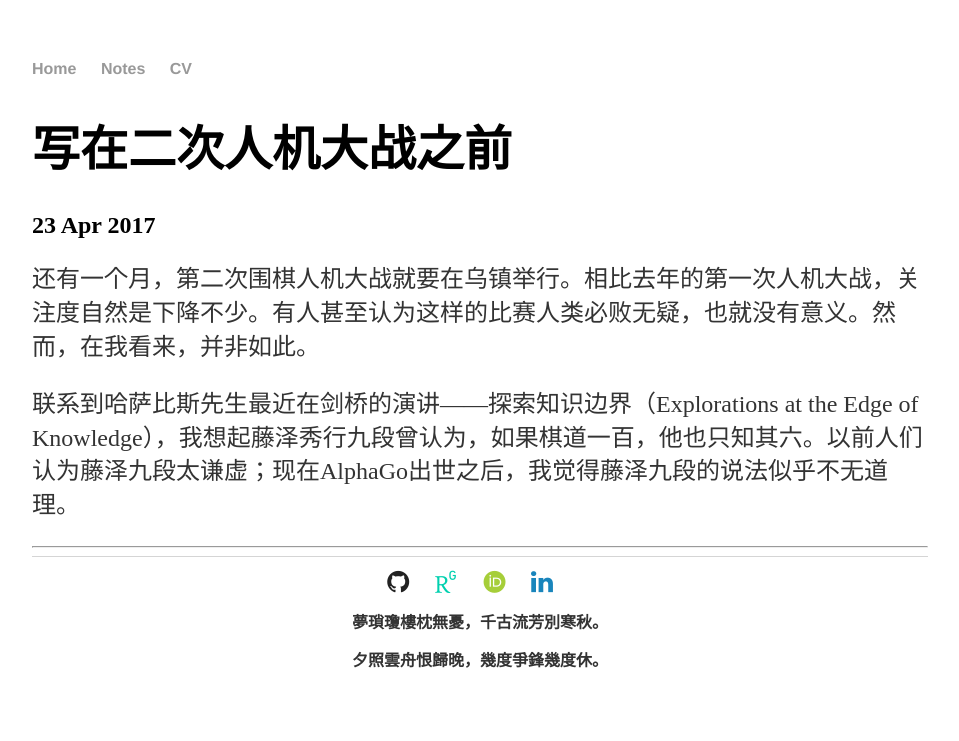
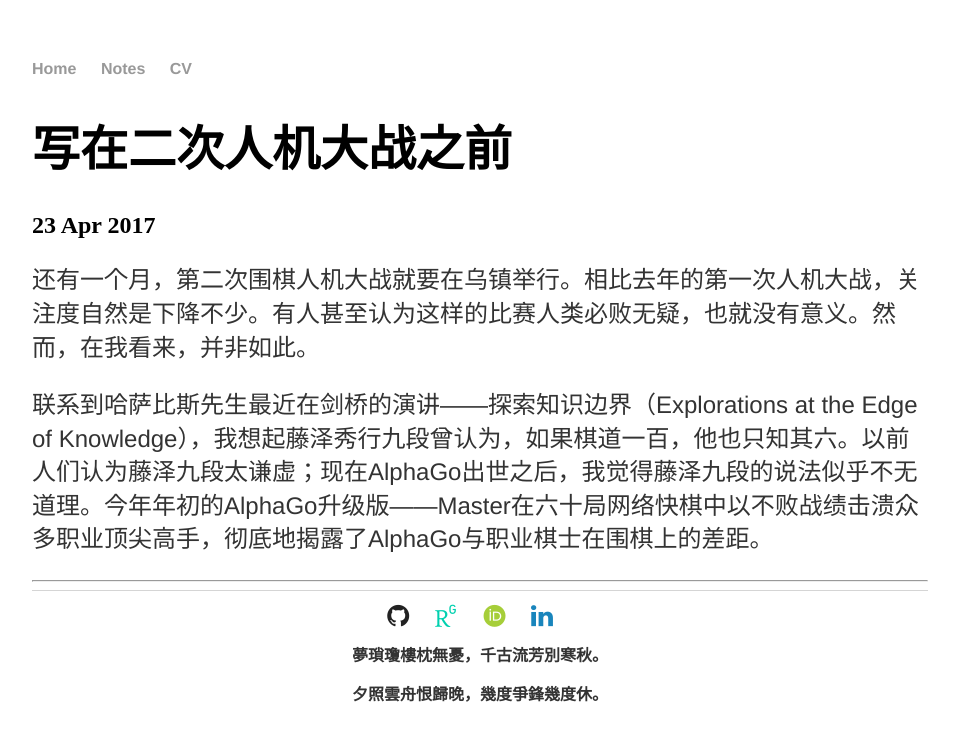
Before and after one commit to xin-huang/xin-huang.github.io, a Jekyll site: the page built from _posts/2017-04-23-写在二次人机大战之前.md, in a window 1280 px wide. Shown: the top 741 px of the page, without its empty margins (160-1119 px from the left). Built offline with Jekyll 4.4.1, drawn with Linux system fonts in a browser that asks for light colours; some web fonts are replaced; comment, search, counter and statistics services are not loaded.

Commit message:
Update css

```diff
--- a/_posts/2017-04-23-写在二次人机大战之前.md
+++ b/_posts/2017-04-23-写在二次人机大战之前.md
@@ -7,4 +7,4 @@
 
 还有一个月，第二次围棋人机大战就要在乌镇举行。相比去年的第一次人机大战，关注度自然是下降不少。有人甚至认为这样的比赛人类必败无疑，也就没有意义。然而，在我看来，并非如此。
 
-联系到哈萨比斯先生最近在剑桥的演讲——探索知识边界（Explorations at the Edge of Knowledge），我想起藤泽秀行九段曾认为，如果棋道一百，他也只知其六。以前人们认为藤泽九段太谦虚；现在AlphaGo出世之后，我觉得藤泽九段的说法似乎不无道理。
+联系到哈萨比斯先生最近在剑桥的演讲——探索知识边界（Explorations at the Edge of Knowledge），我想起藤泽秀行九段曾认为，如果棋道一百，他也只知其六。以前人们认为藤泽九段太谦虚；现在AlphaGo出世之后，我觉得藤泽九段的说法似乎不无道理。今年年初的AlphaGo升级版——Master在六十局网络快棋中以不败战绩击溃众多职业顶尖高手，彻底地揭露了AlphaGo与职业棋士在围棋上的差距。
--- a/css/main.css
+++ b/css/main.css
@@ -22,9 +22,10 @@
 }
 h1 {
     font-size: 3em;
-    font-family:'Helvetica', 'Arial', 'Sans-Serif';
+    font-family: 'Helvetica', 'Arial', 'Sans-Serif';
 }
 p {
+    font-family: 'Helvetica', 'Arial', 'Sans-Serif', 'MingLiu';
     font-size: 1.5em;
     line-height: 1.4em;
     color: #333;
```
